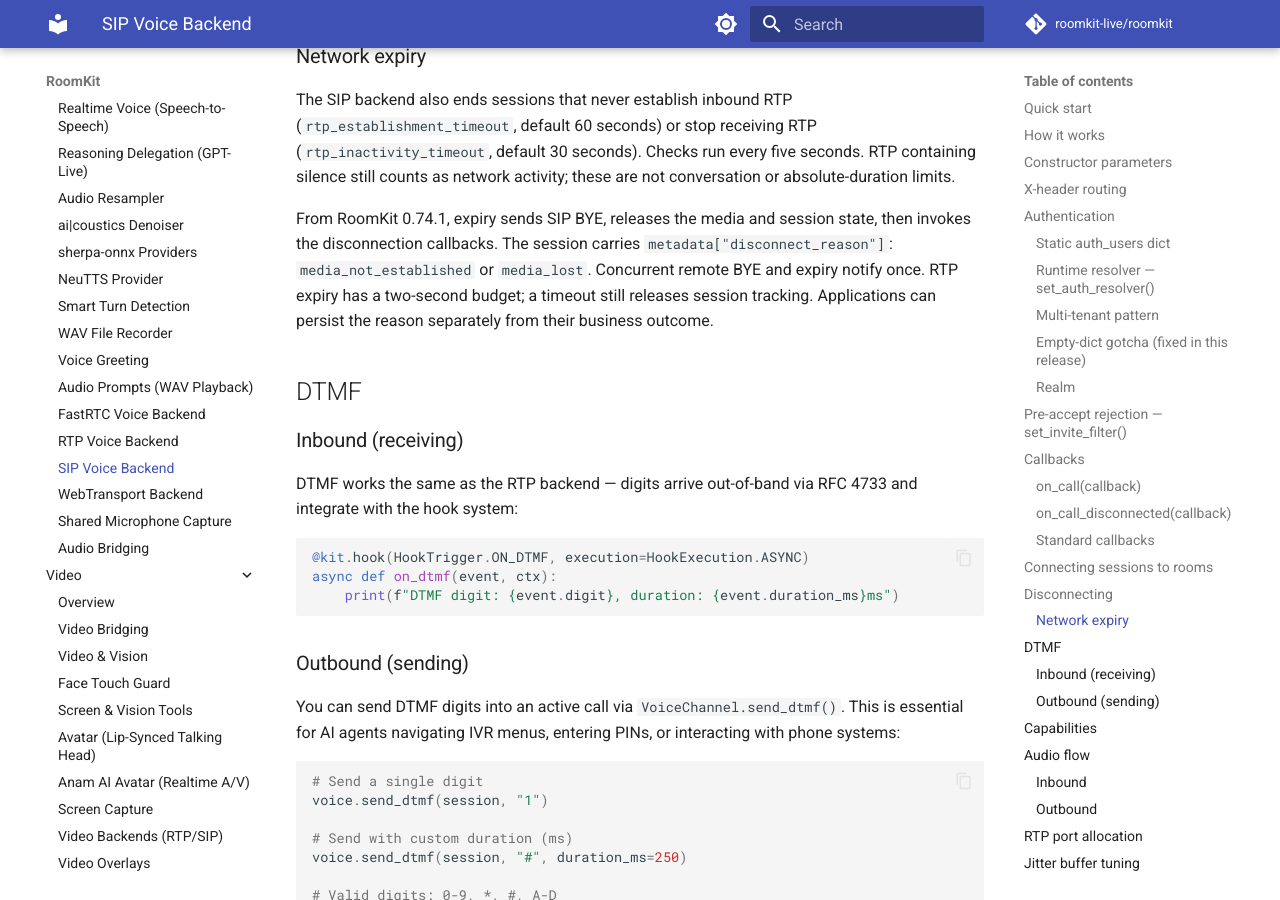
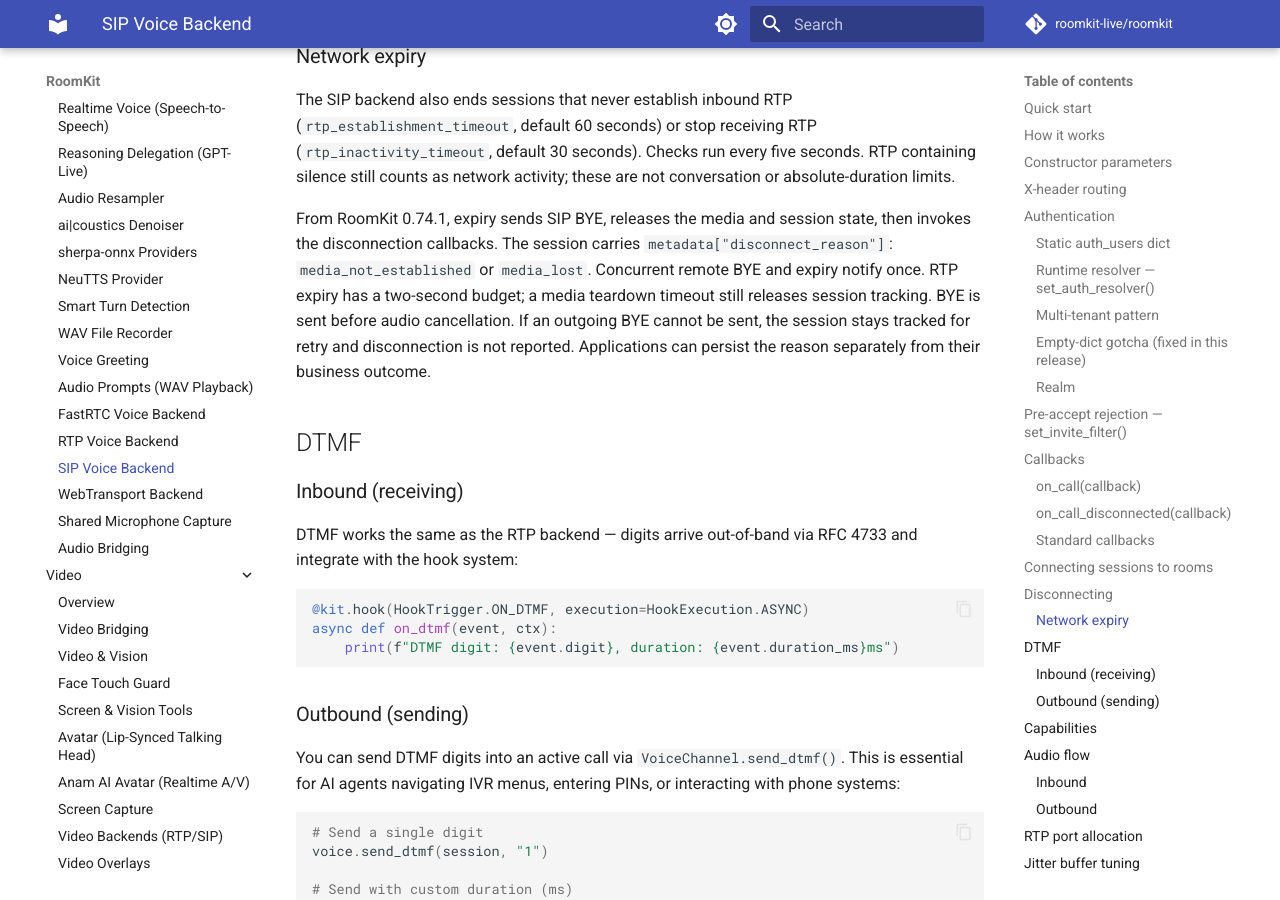
Before and after one commit to roomkit-live/roomkit-docs, an MkDocs documentation site: the page built from docs/guides/sip-backend.md, in a window 1280 px wide and 900 px high, scrolled down 7985 px. Built offline with MkDocs 1.6.1 and Material for MkDocs 9.7.7, drawn with Linux system fonts in a browser that asks for light colours; comment, search, counter and statistics services are not loaded.

Commit message:
docs(sip): describe retry after an outgoing BYE failure

```diff
--- a/docs/guides/sip-backend.md
+++ b/docs/guides/sip-backend.md
@@ -289,7 +289,9 @@ From RoomKit 0.74.1, expiry sends SIP BYE, releases the media and session state,
 then invokes the disconnection callbacks. The session carries
 `metadata["disconnect_reason"]`: `media_not_established` or `media_lost`.
 Concurrent remote BYE and expiry notify once. RTP expiry has a two-second
-budget; a timeout still releases session tracking. Applications can persist
+budget; a media teardown timeout still releases session tracking. BYE is sent
+before audio cancellation. If an outgoing BYE cannot be sent, the session stays
+tracked for retry and disconnection is not reported. Applications can persist
 the reason separately from their business outcome.
 
 ## DTMF
```
